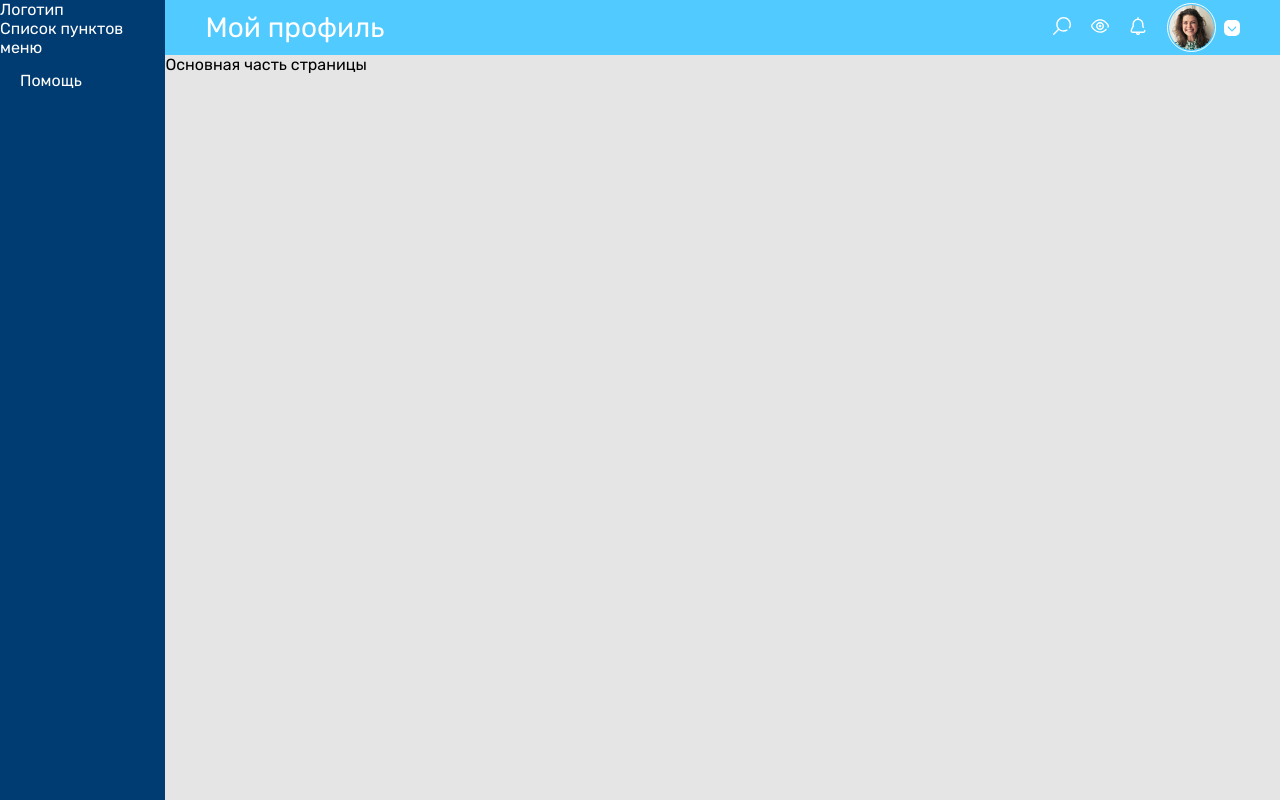
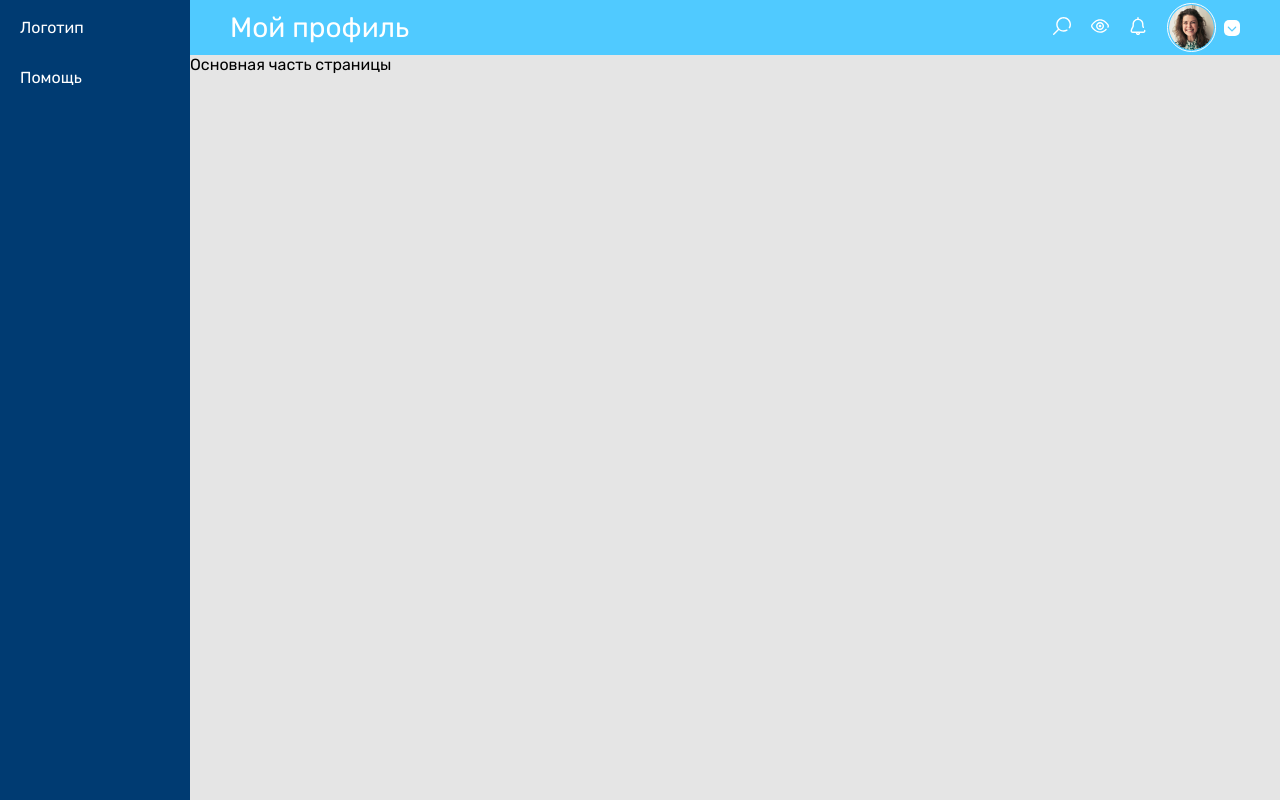
Before and after one commit to spivakev/Clinic-React-App, a React (Create React App) app: page / in a window 1280 px wide. Built offline with nearby package versions, Linux system fonts and the light colour scheme.

Commit message:
feat: add styles for sidebar

```diff
--- a/src/components/Sidebar/index.js
+++ b/src/components/Sidebar/index.js
@@ -4,10 +4,9 @@ import Menu from '../../components/Menu'
 import SidebarFooter from '../../components/SidebarFooter'
 
 const Sidebar = () => (
-  <aside className="Sidebar">
-    Логотип
+  <aside className="sidebar">
+    <div className="sidebar__logo">Логотип</div>
     <Menu />
-Список пунктов меню
     <SidebarFooter />
   </aside>
 )
--- a/src/components/Sidebar/style.css
+++ b/src/components/Sidebar/style.css
@@ -1,7 +1,13 @@
-.Sidebar {
+.sidebar {
   display: flex;
-  width: 190px;
+  flex-direction: column;
+  min-width: 190px;
   background-color: #003b72;
   color: #ffffff;
-  flex-direction: column;
+  line-height: 17px;
 }
+
+.sidebar__logo {
+  padding: 19px 20px;
+  max-height: 55px;
+}
```
